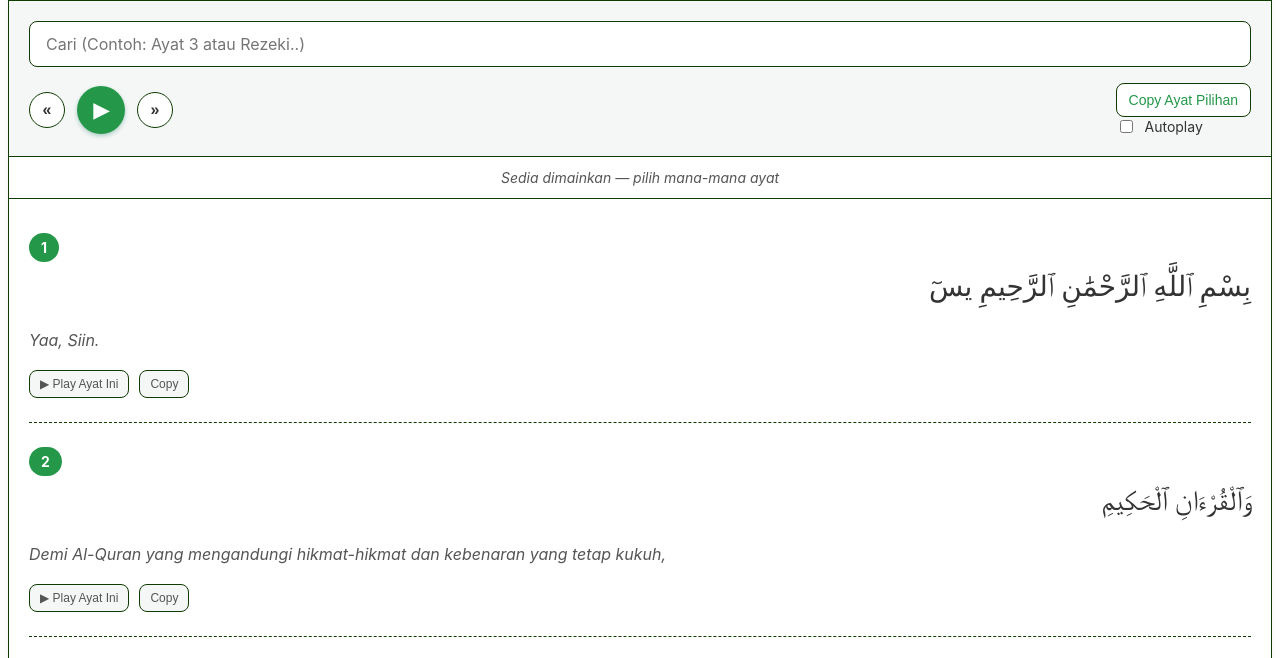
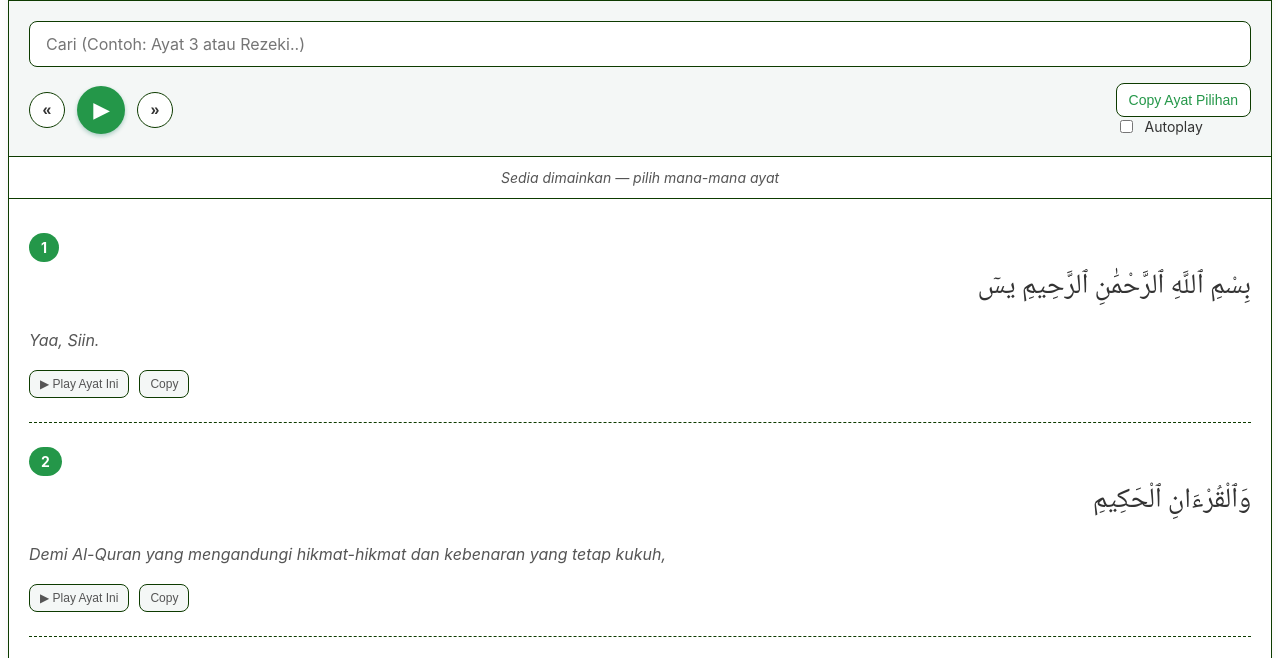
Before and after one commit to ilmualam/yasin, a plain HTML site: page index.html in a window 1280 px wide. Shown: the part 115-773 px from the top of the page. Drawn offline with Linux system fonts and the light colour scheme.

Commit message:
Change font-family to Amiri and Noto Naskh Arabic

```diff
--- a/index.html
+++ b/index.html
@@ -194,7 +194,7 @@
     margin-right: 12px;
 }
 #yasin-app-tool .ar {
-    font-family: 'Times New Roman', Times, serif;
+    font-family: 'Amiri', 'Noto Naskh Arabic', serif;
     font-size: 28px;
     line-height: 1.8;
     text-align: right;
```
